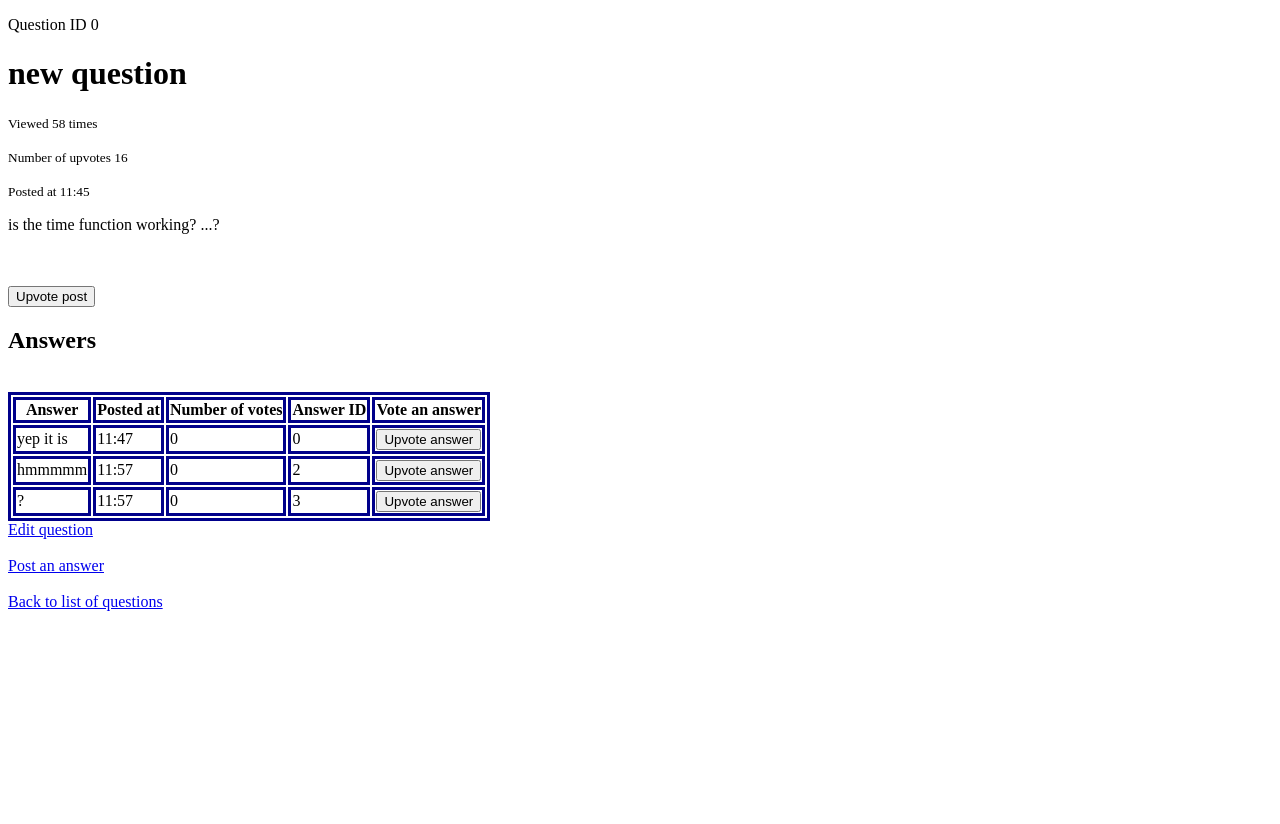
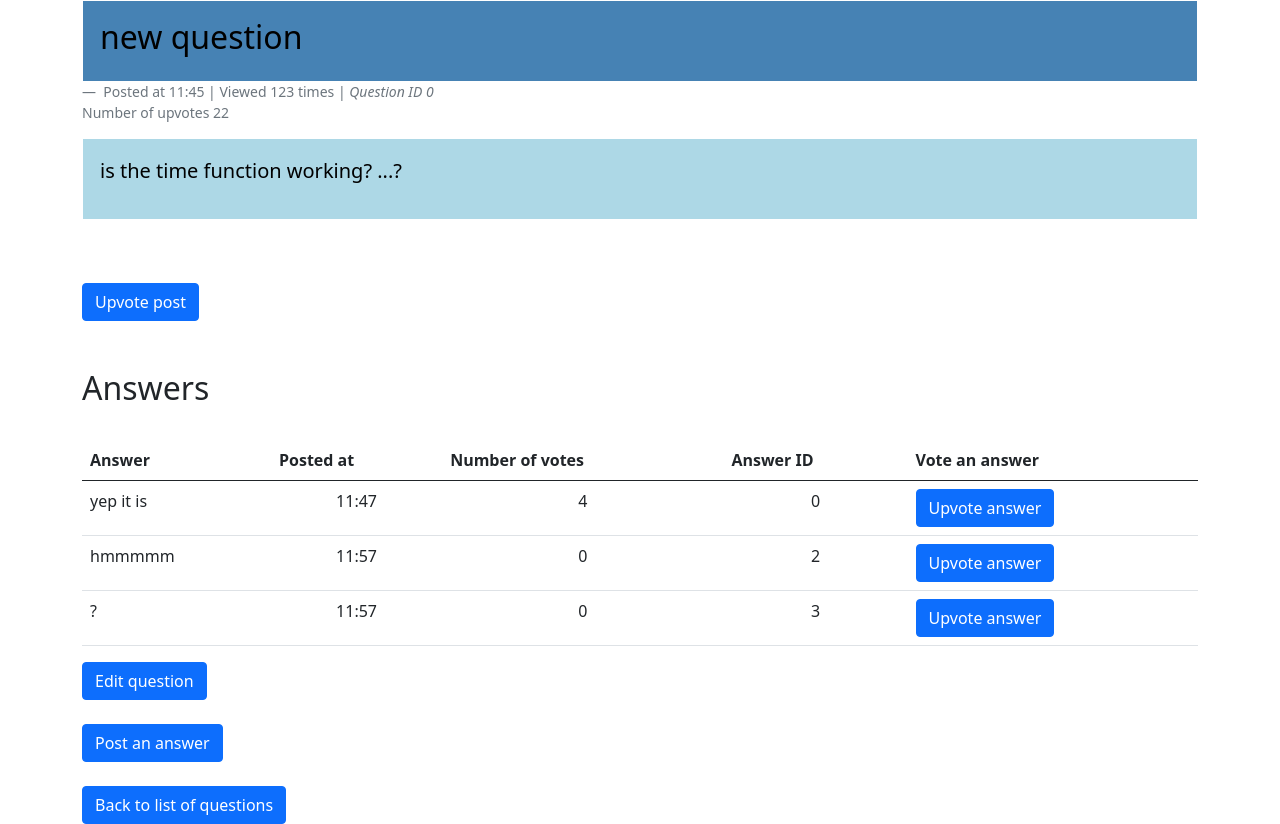
Before and after one commit to snowymountainpass/AskMate, a Flask app: page /entry/0 in a window 1280 px wide. Before the commit the page ends 611 px from the top, so only its background shows below. Run offline with Flask 2, Linux system fonts and the light colour scheme.

Commit message:
implement upvoting answers, improved display

```diff
--- a/main.py
+++ b/main.py
@@ -9,7 +9,7 @@ from sample_data import (
     change_entry,
     insert_answer,
     upvote_entry,
-    upvote_answer,
+    upvote_answer_in_db,
 
 )
 
@@ -153,11 +153,11 @@ def upvote_question(id):
     return redirect(url_for("get_entry", id=id))
 
 
-@app.route("/upvote-answer/<int:id>", methods=['POST'])
+@app.route("/upvote-answer/<int:id>", methods=['GET','POST'])
 def upvote_answer(id):
     print(f'UPVOTING ANSWER WITH ID {id}')
-    answer = upvote_answer(id)
-    return render_template("answer-upvoted.html")
+    question_id = upvote_answer_in_db(id)
+    return redirect(url_for("get_entry", id=question_id))
 
 
 if __name__ == "__main__":
--- a/sample_data/__init__.py
+++ b/sample_data/__init__.py
@@ -190,14 +190,15 @@ def read_answers(id):
     return output
 
 
-def upvote_answer(id):
+def upvote_answer_in_db(id):
     answers = read_all_entries("sample_data/answer.csv", HEADERS_ANSWERS)
+    print('IN UPVOTE_ANSWER, reading entries')
 
-    output = []
+    output = None
     for answer in answers:
         if int(answer["id"]) == id:
             answer["vote_number"] = int(answer["vote_number"]) + 1
-            output = answer
+            output = answer["question_id"]
 
     with open("sample_data/answer.csv", mode="w", newline="\n") as file:
         writer = csv.DictWriter(file, fieldnames=HEADERS_ANSWERS)
@@ -213,4 +214,5 @@ def upvote_answer(id):
                     "message": answer["message"],
                 }
             )
+    print('QUITING UPVOTE ANSWER')
     return output
--- a/sample_data/answer.csv
+++ b/sample_data/answer.csv
@@ -1,8 +1,10 @@
 id,submission_time,vote_number,question_id,message
-0,11:47,0,0,yep it is
+0,11:47,4,0,yep it is
 1,11:50,0,1,yep it does
 2,11:57,0,0,hmmmmm
 3,11:57,0,0,?
 4,11:58,0,1,crap smth broke
 5,13:08,0,2,yep
 6,13:08,0,2,hahaNO
+7,15:57,0,3,This is an answer.
+8,16:00,0,3,"This is a pretty long answer, let's see what happens."
--- a/sample_data/question.csv
+++ b/sample_data/question.csv
@@ -1,8 +1,9 @@
 id,submission_time,view_number,vote_number,title,message
-0,11:45,57,16,new question,"is the time function working?
+0,11:45,122,22,new question,"is the time function working?
 
 ...?"
 1,11:46,20,0,working now?,"...
 
 seems so?..."
 2,13:08,8,0,hello?,anyone there? aaaaanyone ?
+3,15:54,31,0,Example Question,Something goes here.
--- a/templates/base_template.html
+++ b/templates/base_template.html
@@ -1,19 +1,52 @@
-<!DOCTYPE html>
+<!doctype html>
 <html lang="en">
-<head>
-    <meta charset="UTF-8">
-    <meta http-equiv="X-UA-Compatible" content="IE=edge">
-    <meta name="viewport" content="width=device-width, initial-scale=1.0">
-    <title>{% block title %}{% endblock %}</title>
+  <head>
+    <!-- Required meta tags -->
+    <meta charset="utf-8">
+    <meta name="viewport" content="width=device-width, initial-scale=1">
+
+    <!-- Bootstrap CSS -->
+    <link href="https://cdn.jsdelivr.net/npm/bootstrap@5.0.2/dist/css/bootstrap.min.css" rel="stylesheet" integrity="sha384-EVSTQN3/azprG1Anm3QDgpJLIm9Nao0Yz1ztcQTwFspd3yD65VohhpuuCOmLASjC" crossorigin="anonymous">
+
+    <title>{% block title %} {% endblock %}</title>
     <style>
-        table,
-        th,
-        td {
-            border: 3px solid darkblue;
-        }
+      .question_title {
+        background-color: steelblue;
+        color: black;
+        border: 2px solid steelblue;
+        margin: 1px;
+        padding: 15px;
+      }
+      .question_details {
+        background-color: lightblue;
+        color: black;
+        border: 2px solid lightblue;
+        margin: 1px;
+        padding: 1px;
+
+      }
+      .question_message {
+        background-color: lightblue;
+        color: black;
+        border: 2px solid lightblue;
+        margin: 1px;
+        padding: 15px;
+      }
     </style>
-</head>
-<body>
-    {% block content %}{% endblock %}
-</body>
+
+  </head>
+  <body>
+  <div class="container">{% block content %} {% endblock %}</div>
+
+    <!-- Optional JavaScript; choose one of the two! -->
+
+    <!-- Option 1: Bootstrap Bundle with Popper -->
+    <script src="https://cdn.jsdelivr.net/npm/bootstrap@5.0.2/dist/js/bootstrap.bundle.min.js" integrity="sha384-MrcW6ZMFYlzcLA8Nl+NtUVF0sA7MsXsP1UyJoMp4YLEuNSfAP+JcXn/tWtIaxVXM" crossorigin="anonymous"></script>
+
+    <!-- Option 2: Separate Popper and Bootstrap JS -->
+    <!--
+    <script src="https://cdn.jsdelivr.net/npm/@popperjs/core@2.9.2/dist/umd/popper.min.js" integrity="sha384-IQsoLXl5PILFhosVNubq5LC7Qb9DXgDA9i+tQ8Zj3iwWAwPtgFTxbJ8NT4GN1R8p" crossorigin="anonymous"></script>
+    <script src="https://cdn.jsdelivr.net/npm/bootstrap@5.0.2/dist/js/bootstrap.min.js" integrity="sha384-cVKIPhGWiC2Al4u+LWgxfKTRIcfu0JTxR+EQDz/bgldoEyl4H0zUF0QKbrJ0EcQF" crossorigin="anonymous"></script>
+    -->
+  </body>
 </html>
--- a/templates/entry.html
+++ b/templates/entry.html
@@ -3,23 +3,26 @@
 {% block title %}{{ title }}{% endblock %}
 
 {% block content %}
-<p>Question ID {{id}}</p>
-<h1>{{ title }}</h1>
-<p><small>Viewed {{ view_count }} times</small></p>
-<p><small>Number of upvotes {{ question_votes }} </small></p>
-<p><small>Posted at {{ submission_time }}</small></p>
-<p>{{ message }}</p>
+
+<figure>
+  <blockquote class="blockquote">
+    <div class="question_title"> <h2>{{ title }}</h2></div>
+  </blockquote>
+  <figcaption class="blockquote-footer">
+   Posted at {{ submission_time }} | Viewed {{ view_count }} times | <cite title="Source Title">Question ID {{id}}</cite>
+      <br>Number of upvotes {{ question_votes }}
+  </figcaption>
+  <div class="question_message">  <p class="lead">{{ message }}</p></div>
+</figure>
 
 <br><br>
 
 <form action="{{ url_for('upvote_question',id=id) }}" method="POST">
-    <button type="submit">Upvote post</button>
+    <button type="submit" class="btn btn-primary">Upvote post</button>
 
-
-
-
+<br><br><br>
     <h2>Answers</h2><br>
-<table>
+    <table class="table">
         <thead>
         <tr>
             <th>Answer</th>
@@ -33,18 +36,19 @@
         {% for element in answer%}
         <tr>
             <td>{{element.message}}</td>
-        <td>{{element.submission_time}}</td>
-        <td>{{element.vote_number}}</td>
-        <td>{{element.answer_id}}</td>
-        <td><button type="submit" formaction="{{ url_for('upvote_answer',id=element.answer_id) }}">Upvote answer</button> </td>
+            <td align="center">{{element.submission_time}}</td>
+            <td align="center">{{element.vote_number}}</td>
+            <td align="center">{{element.answer_id}}</td>
+            <td><a href="{{ url_for('upvote_answer',id=element.answer_id) }}" class="btn btn-primary">Upvote answer</a>
+            </td>
         </tr>
         {% endfor %}
         </tbody>
     </table>
 
 </form>
-<a href="{{ url_for( 'editting', id=id ) }}">Edit question</a><br><br>
-<a href="{{ url_for( 'enter_answer', id=id ) }}">Post an answer</a><br><br>
-<a href="{{ url_for( 'index' ) }}">Back to list of questions</a>
+<a href="{{ url_for( 'editting', id=id ) }}" class="btn btn-primary">Edit question</a><br><br>
+<a href="{{ url_for( 'enter_answer', id=id ) }}" class="btn btn-primary">Post an answer</a><br><br>
+<a href="{{ url_for( 'index' ) }}" class="btn btn-primary">Back to list of questions</a>
 
 {% endblock %}
```
Also changed, not shown: templates/index.html (+4 -4 lines). Lines whose indentation alone changed are shown as unchanged.
